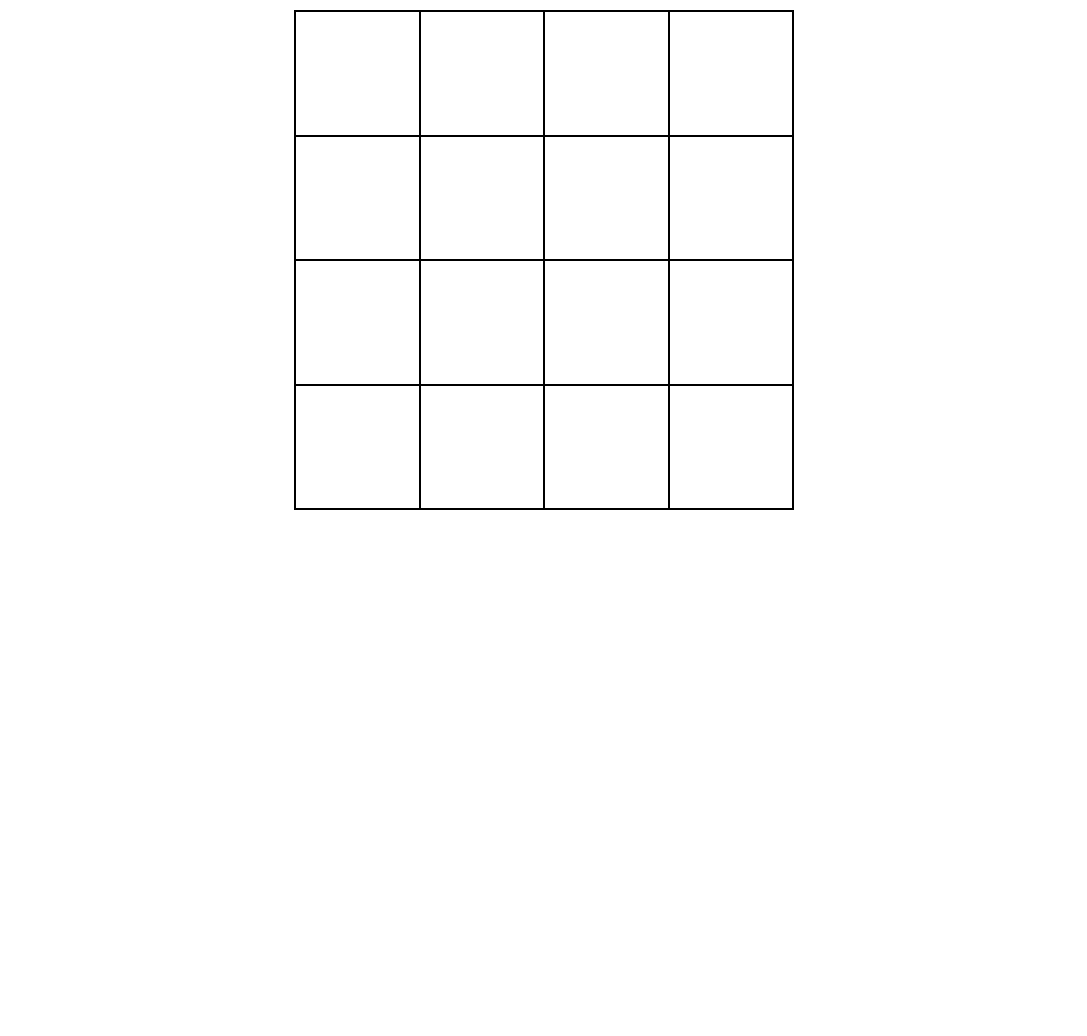
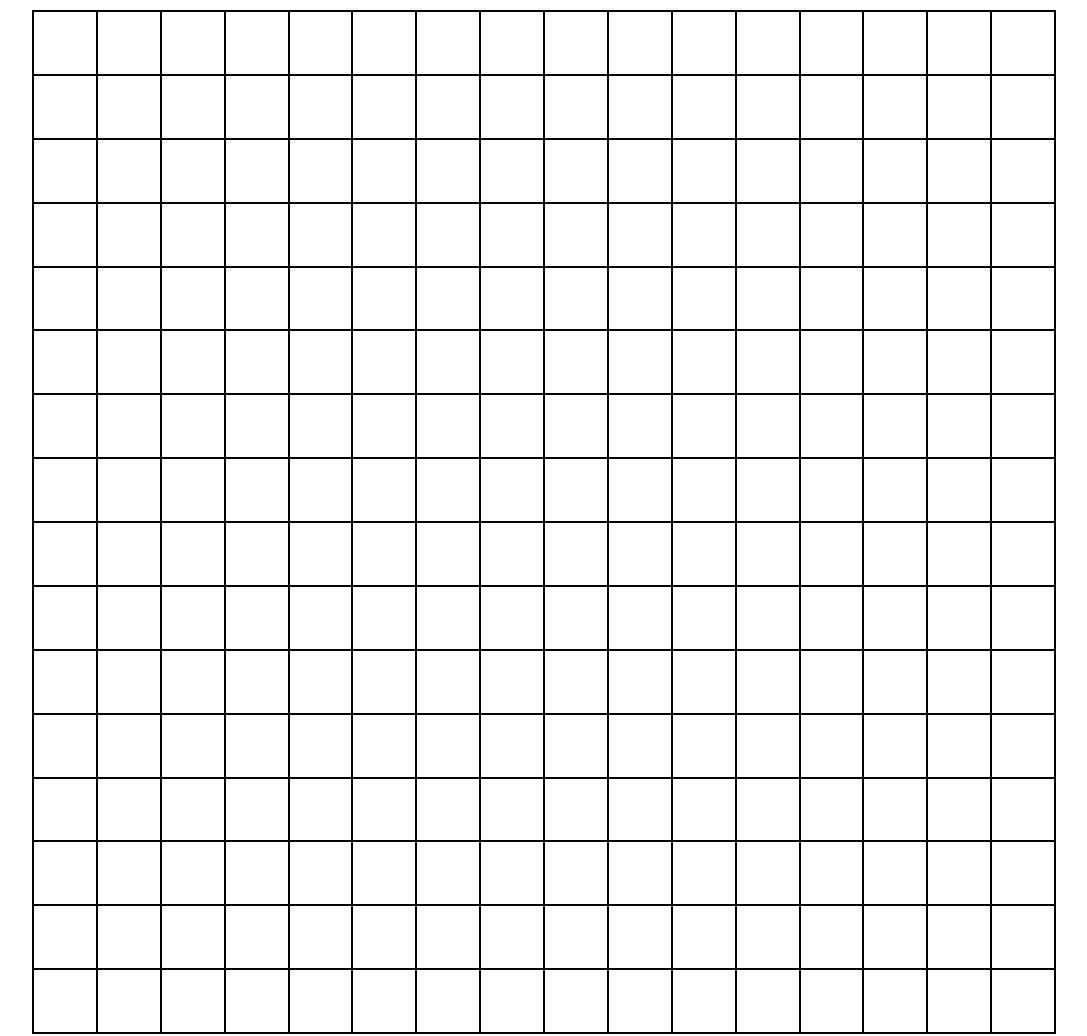
Before and after one commit to caesondaniell/etch-a-sketch, a plain HTML site: page index.html in a window 1280 px wide. Shown: the whole page, without its empty margins (96-1183 px from the left). Before the commit the page ends 800 px from the top, so only its background shows below. Drawn offline with Linux system fonts and the light colour scheme.

Commit message:
Extend grid to 16x16
Also adjusted CSS to allow grid to scale with
the window.

```diff
--- a/script.js
+++ b/script.js
@@ -1,9 +1,5 @@
-function createGrid () {
-    for (let i = 0; i < 16; i++) {
-        const container = document.querySelector(".container");
-        const box = document.createElement("div");
-        container.appendChild(box);
-    }
+for (let i = 0; i < 256; i++) {
+    const container = document.querySelector(".container");
+    const box = document.createElement("div");
+    container.appendChild(box);
 }
-
-createGrid();
--- a/style.css
+++ b/style.css
@@ -15,14 +15,15 @@ html {
     margin: 10px auto;
     display: flex;
     flex-flow: wrap;
-    max-width: 500px;
-    height: 500px;
-    border: 1px solid black;
+    width: 80vw;
+    height: 80vw;
+    align-items: center;
+    justify-content: center;
+    border: 0.1em solid black;
 }
 
 div > div {
-    border: 1px solid black;
-    flex: 1 0 auto;
-    width: 25%;
-    height: 25%;
+    border: 0.1em solid black;
+    width: 6.25%;
+    height: 6.25%;
 }
```
